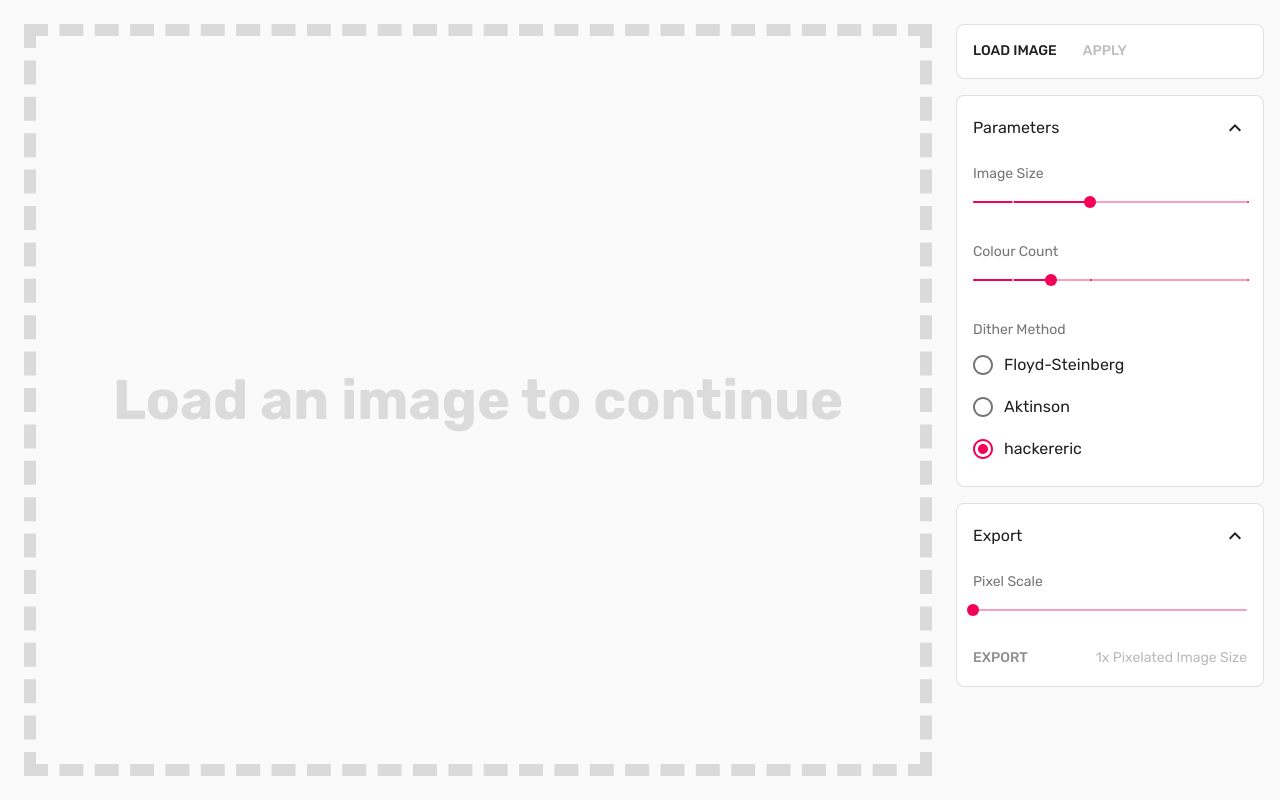
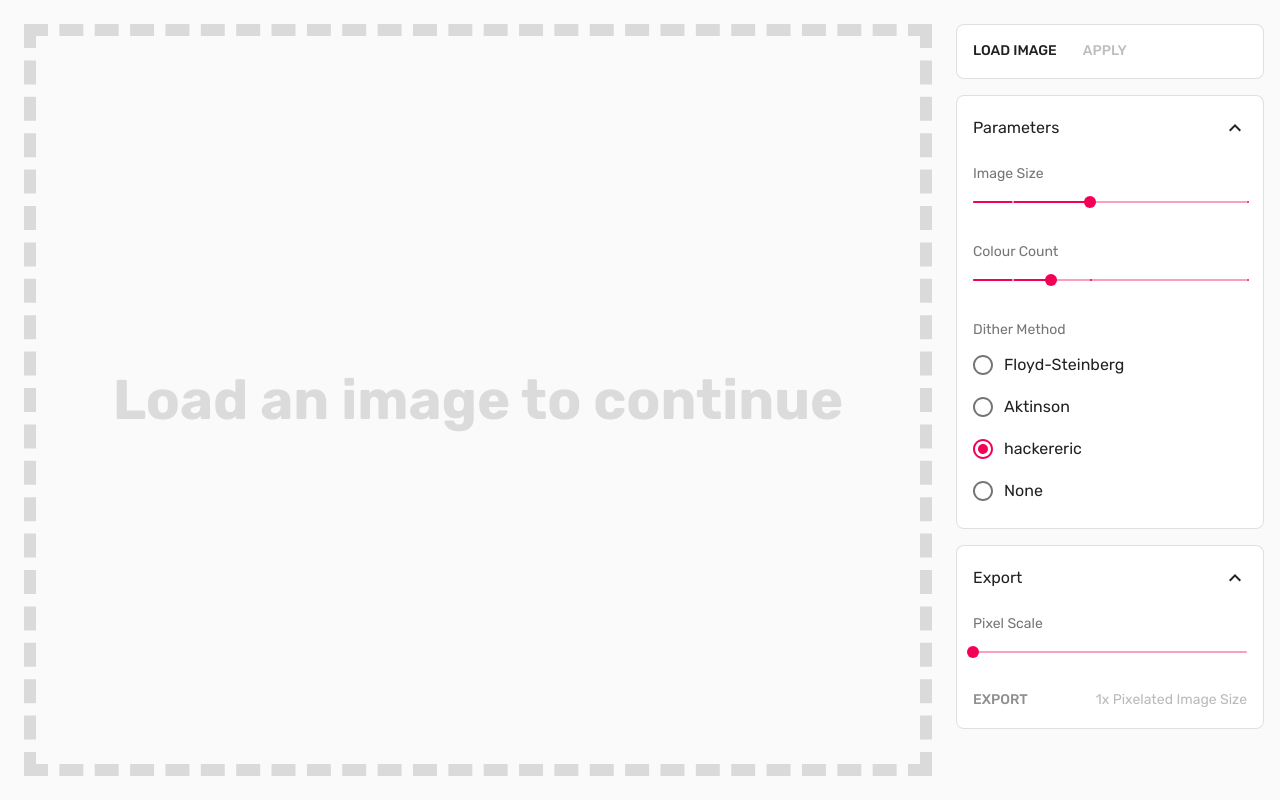
Before and after one commit to hack3ric/pixelate, a Next.js app: page / in a window 1280 px wide. Built offline with nearby package versions, Linux system fonts and the light colour scheme.

Commit message:
Add no dither

```diff
--- a/src/components/sidebar/Parameters.tsx
+++ b/src/components/sidebar/Parameters.tsx
@@ -58,6 +58,7 @@ export default function Parameters(props: ParametersProps) {
               <FormControlLabel value="FloydSteinberg" control={<Radio />} label="Floyd-Steinberg" />
               <FormControlLabel value="Aktinson" control={<Radio />} label="Aktinson" />
               <FormControlLabel value="Eric" control={<Radio />} label="hackereric" />
+              <FormControlLabel value="None" control={<Radio />} label="None" />
             </RadioGroup>
           </ListItem>
         </Collapse>
--- a/src/image/dither.ts
+++ b/src/image/dither.ts
@@ -1,11 +1,10 @@
 export type DitherMethodPreset =
   | "FloydSteinberg"
   | "Aktinson"
-  | "Eric";
+  | "Eric"
+  | "None";
 
 export type DitherMethod = [number, number, number][];
-
-export const None: DitherMethod = [];
 
 export const Eric: DitherMethod = [
   [1, 0, 1/4],
@@ -28,3 +27,5 @@ export const Aktinson: DitherMethod = [
   [1, 1, 1/8],
   [0, 2, 1/8]
 ];
+
+export const None: DitherMethod = [];
```
